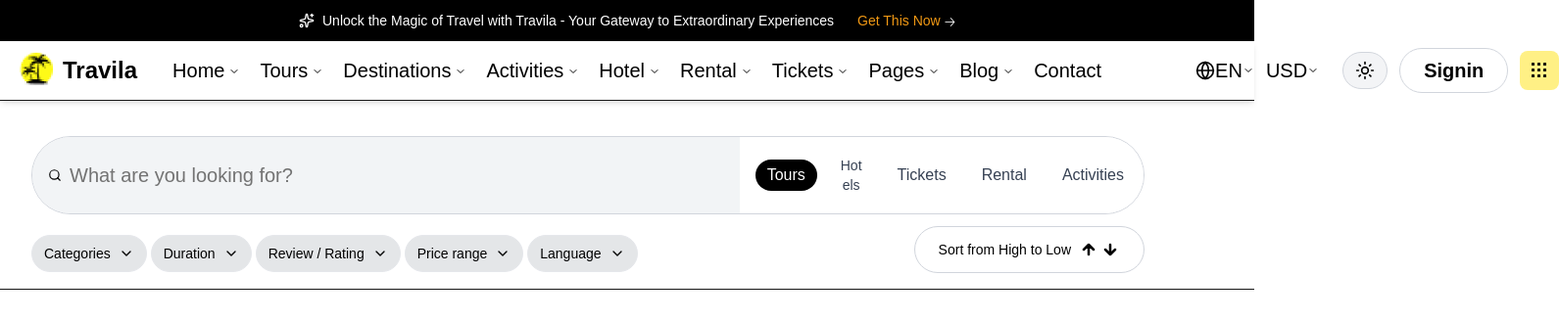
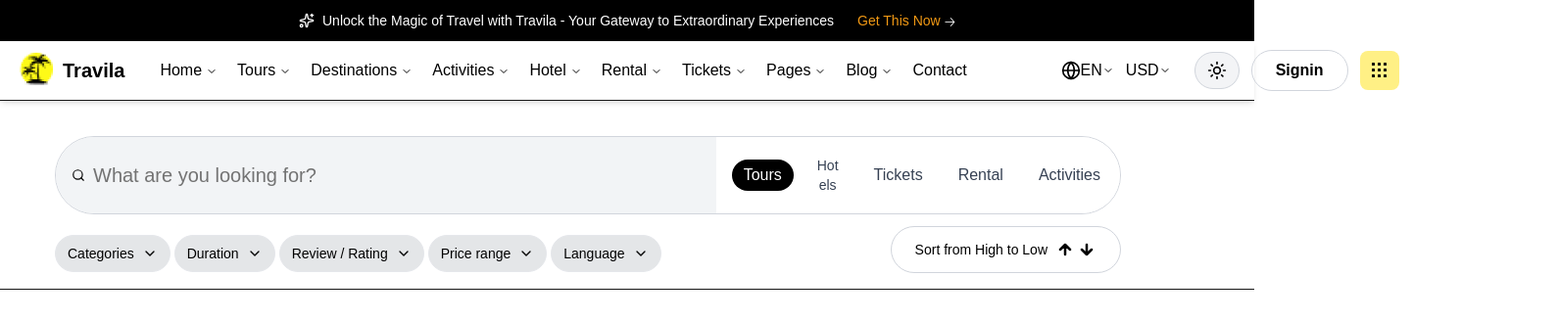
Before and after one commit to RoshanaGhemoshu/Travila, a Next.js app: page / in a window 1280 px wide. Shown: the top 329 px of the page at 98% size, 1591 px wide, since content can reach past the window. Built offline with nearby package versions, Linux system fonts and the light colour scheme.

Commit message:
Update page.js

```diff
--- a/src/app/page.js
+++ b/src/app/page.js
@@ -101,14 +101,14 @@ export default function TravilaWebsite() {
       className="w-9 h-10 object-contain"
     />
   </div>
-  <span className="text-black text-2xl font-bold">Travila</span>
+  <span className="text-black text-xl font-bold">Travila</span>
 </div>
 {/* Desktop Navigation */}
               <nav className="hidden lg:flex items-center space-x-5 flex-1 justify-center  pr-1 pl-9">
                 {['Home', 'Tours', 'Destinations', 'Activities', 'Hotel', 'Rental', 'Tickets', 'Pages', 'Blog', 'Contact'].map((item) => (
                   <button
                     key={item}
-                    className="text-xl font-medium text-black hover:text-black flex items-center gap-1"
+                    className="text-s font-medium text-black hover:text-black flex items-center gap-1"
                   >
                     <span>{item}</span>
                     {item !== 'Contact' && <ChevronDown className="w-3 h-3 mt-0.5" />}
@@ -117,12 +117,12 @@ export default function TravilaWebsite() {
               </nav>
              <div className="hidden md:flex items-center space-x-3 ml-auto pl-20">
   <div className="flex items-center -space-x-3 ">
-    <button className="flex items-center text-black text-xl px-3 py-2 rounded-lg transition">
+    <button className="flex items-center text-black text-s px-3 py-2 rounded-lg transition">
       <Globe className="w-5 h-5" />
       <span>EN</span>
       <ChevronDown className="w-3 h-3" />
     </button>
-    <button className="flex items-center text-black text-xl px-3 py-2 rounded-lg transition">
+    <button className="flex items-center text-black text-s px-3 py-2 rounded-lg transition">
       <span>USD</span>
       <ChevronDown className="w-3 h-3" />
     </button>
@@ -130,7 +130,7 @@ export default function TravilaWebsite() {
   <button className="px-3 py-2 bg-gray-100 hover:bg-gray-100 text-black rounded-full border border-gray-300 hover:border-gray-400">
     <Sun className="w-5 h-5" />
   </button>
-  <button className="text-xl font-semibold text-black hover:text-gray-700 border border-gray-300 px-6 py-2 rounded-full hover:border-gray-400">
+  <button className="text-s font-semibold text-black hover:text-gray-700 border border-gray-300 px-6 py-2 rounded-full hover:border-gray-400">
     Signin
   </button>
   <button className="bg-yellow-200 hover:bg-yellow-200 p-2.5 rounded-lg transition">
@@ -202,7 +202,7 @@ export default function TravilaWebsite() {
         </header>
 {/* Search Section */}
 <div className="bg-white py-4 border-b pr-20 mt-5">
-  <div className="max-w-7xl mx-auto px-4 sm:px-6 lg:px-8">
+  <div className="max-w-6xl mx-auto px-4 sm:px-6 lg:px-8">
     {/* Search Bar with Integrated Buttons */}
     <div className="bg-white rounded-full border border-gray-300 flex items-stretch mb-3 overflow-hidden h-20">
       {/* Search Input - Gray Background - Takes more space */}
```
